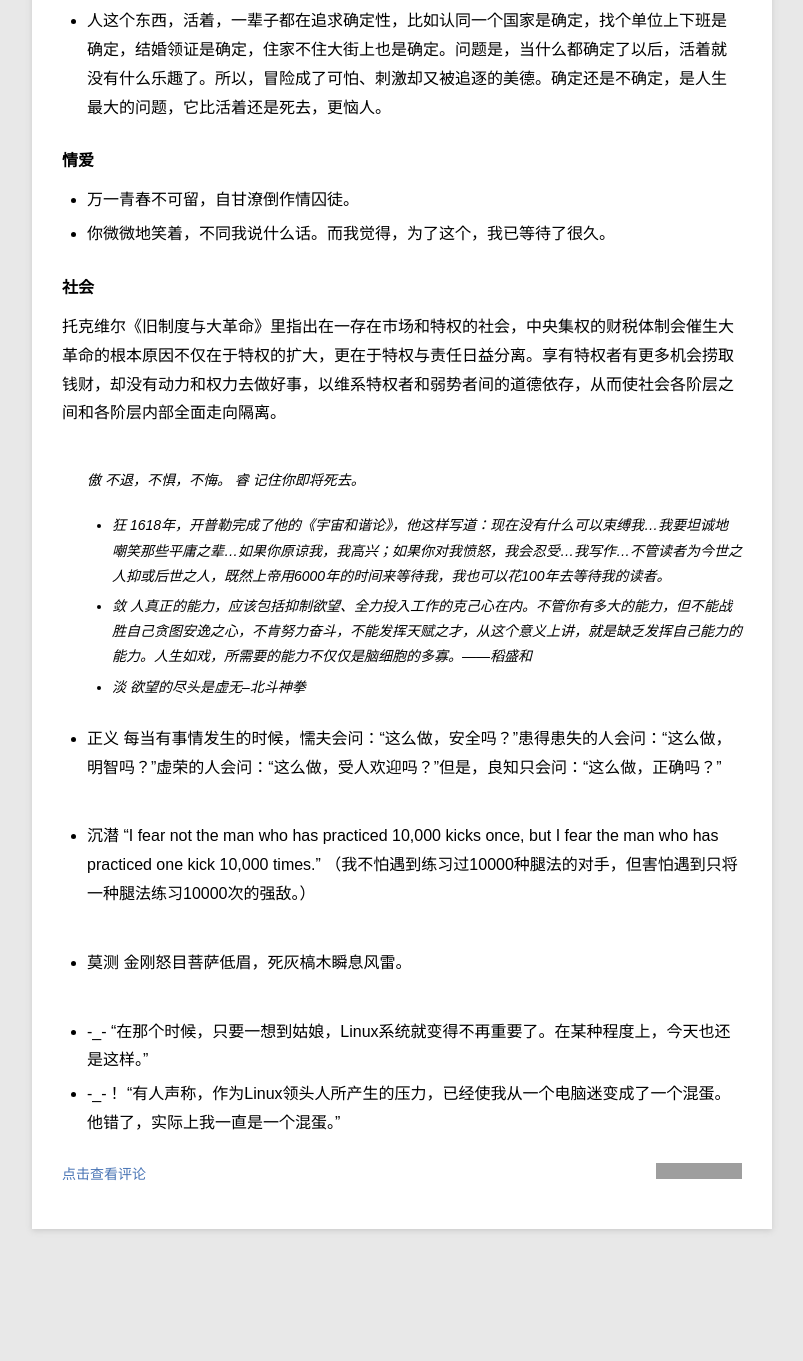
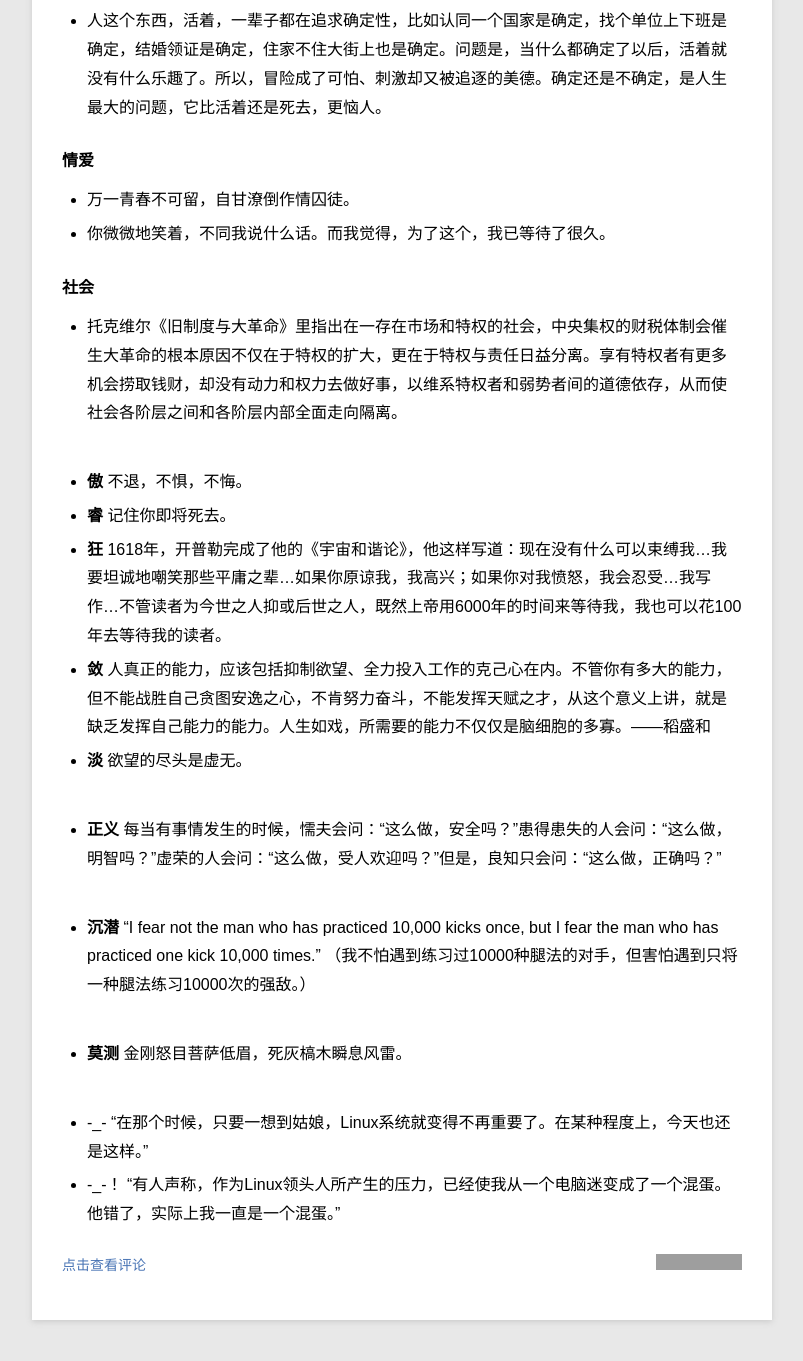
Before and after one commit to zorrock/zorrock.github.io, a Jekyll site: the page built from _posts/opinion/2013-05-14-jobs-interview.md, in a window 1280 px wide and 1400 px high, scrolled down 1471 px. Shown: the top 1361 px of the window, without its empty margins (78-881 px from the left). Built offline with Jekyll 4.4.1, drawn with Linux system fonts in a browser that asks for light colours; Markdown is read by kramdown in place of the engine named in the settings; before the commit the page ends 2780 px from its top, so only the background shows below that; grey boxes are pictures that could not be loaded.

Commit message:
new style

```diff
--- a/_posts/opinion/2013-05-14-jobs-interview.md
+++ b/_posts/opinion/2013-05-14-jobs-interview.md
@@ -47,19 +47,19 @@ description: 你听我给你供
 * 你微微地笑着，不同我说什么话。而我觉得，为了这个，我已等待了很久。
 
 ####社会
-  托克维尔《旧制度与大革命》里指出在一存在市场和特权的社会，中央集权的财税体制会催生大革命的根本原因不仅在于特权的扩大，更在于特权与责任日益分离。享有特权者有更多机会捞取钱财，却没有动力和权力去做好事，以维系特权者和弱势者间的道德依存，从而使社会各阶层之间和各阶层内部全面走向隔离。
+* 托克维尔《旧制度与大革命》里指出在一存在市场和特权的社会，中央集权的财税体制会催生大革命的根本原因不仅在于特权的扩大，更在于特权与责任日益分离。享有特权者有更多机会捞取钱财，却没有动力和权力去做好事，以维系特权者和弱势者间的道德依存，从而使社会各阶层之间和各阶层内部全面走向隔离。
 
->傲 不退，不惧，不悔。
->睿 记住你即将死去。
-* 狂 1618年，开普勒完成了他的《宇宙和谐论》，他这样写道：现在没有什么可以束缚我…我要坦诚地嘲笑那些平庸之辈…如果你原谅我，我高兴；如果你对我愤怒，我会忍受…我写作…不管读者为今世之人抑或后世之人，既然上帝用6000年的时间来等待我，我也可以花100年去等待我的读者。
-* 敛 人真正的能力，应该包括抑制欲望、全力投入工作的克己心在内。不管你有多大的能力，但不能战胜自己贪图安逸之心，不肯努力奋斗，不能发挥天赋之才，从这个意义上讲，就是缺乏发挥自己能力的能力。人生如戏，所需要的能力不仅仅是脑细胞的多寡。——稻盛和
-* 淡 欲望的尽头是虚无--北斗神拳
+* **傲** 不退，不惧，不悔。
+* **睿** 记住你即将死去。
+* **狂** 1618年，开普勒完成了他的《宇宙和谐论》，他这样写道：现在没有什么可以束缚我…我要坦诚地嘲笑那些平庸之辈…如果你原谅我，我高兴；如果你对我愤怒，我会忍受…我写作…不管读者为今世之人抑或后世之人，既然上帝用6000年的时间来等待我，我也可以花100年去等待我的读者。
+* **敛** 人真正的能力，应该包括抑制欲望、全力投入工作的克己心在内。不管你有多大的能力，但不能战胜自己贪图安逸之心，不肯努力奋斗，不能发挥天赋之才，从这个意义上讲，就是缺乏发挥自己能力的能力。人生如戏，所需要的能力不仅仅是脑细胞的多寡。——稻盛和
+* **淡** 欲望的尽头是虚无。
 
-* 正义 每当有事情发生的时候，懦夫会问：“这么做，安全吗？”患得患失的人会问：“这么做，明智吗？”虚荣的人会问：“这么做，受人欢迎吗？”但是，良知只会问：“这么做，正确吗？”
+* **正义** 每当有事情发生的时候，懦夫会问：“这么做，安全吗？”患得患失的人会问：“这么做，明智吗？”虚荣的人会问：“这么做，受人欢迎吗？”但是，良知只会问：“这么做，正确吗？”
 
-* 沉潜 “I fear not the man who has practiced 10,000 kicks once, but I fear the man who has practiced one kick 10,000 times.” （我不怕遇到练习过10000种腿法的对手，但害怕遇到只将一种腿法练习10000次的强敌。）
+* **沉潜** “I fear not the man who has practiced 10,000 kicks once, but I fear the man who has practiced one kick 10,000 times.” （我不怕遇到练习过10000种腿法的对手，但害怕遇到只将一种腿法练习10000次的强敌。）
 
-* 莫测 金刚怒目菩萨低眉，死灰槁木瞬息风雷。
+* **莫测** 金刚怒目菩萨低眉，死灰槁木瞬息风雷。
 
 * -_-   "在那个时候，只要一想到姑娘，Linux系统就变得不再重要了。在某种程度上，今天也还是这样。"
 * -_-！ "有人声称，作为Linux领头人所产生的压力，已经使我从一个电脑迷变成了一个混蛋。他错了，实际上我一直是一个混蛋。"
```
